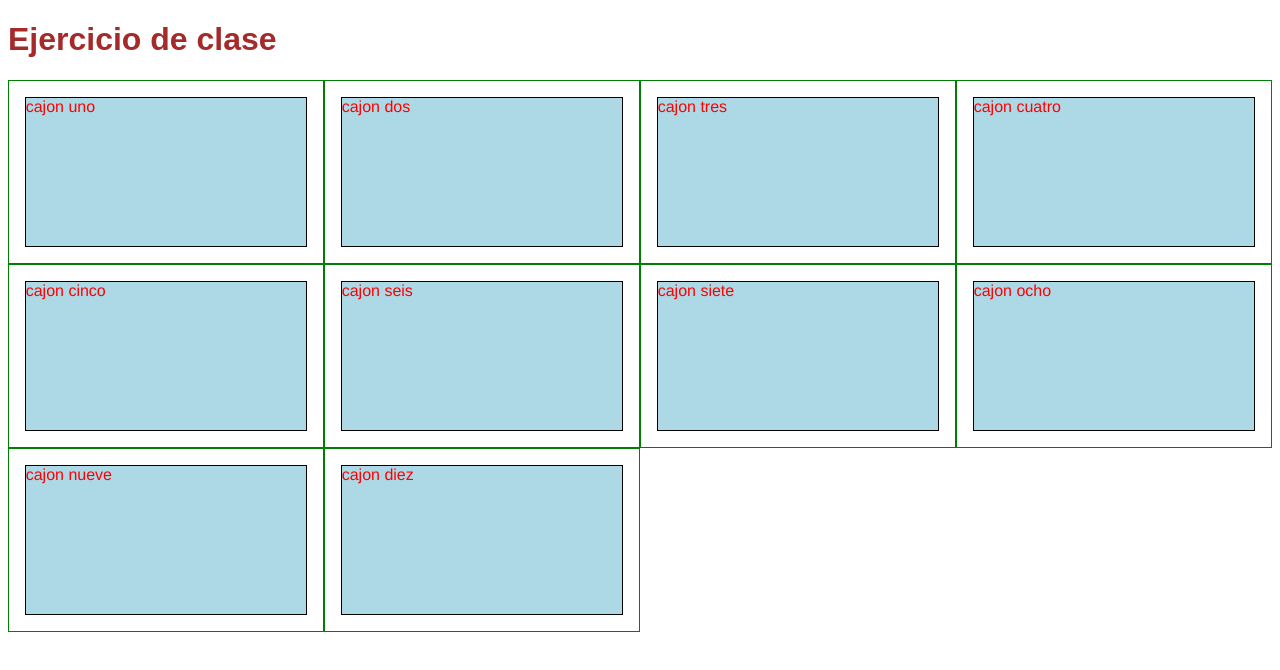
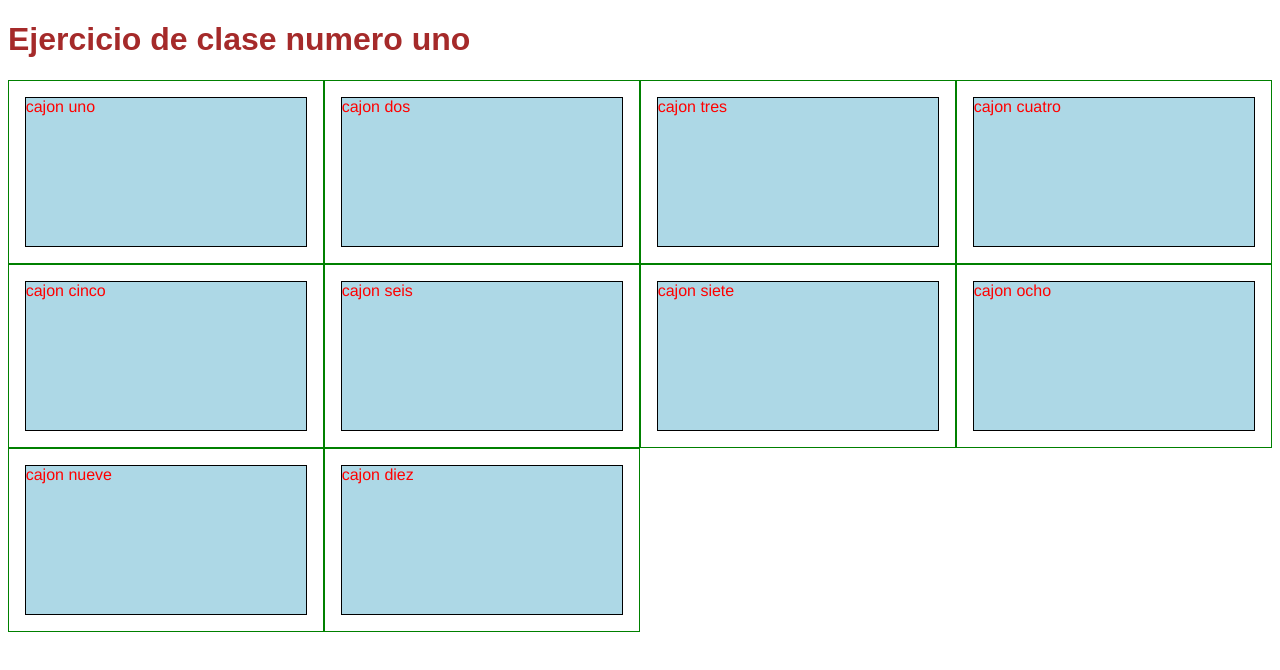
Before and after one commit to CAMILO92/CouseraCourse, a plain HTML site: page site/index.html in a window 1280 px wide. Drawn offline with Linux system fonts and the light colour scheme.

Commit message:
little change

```diff
--- a/site/index.html
+++ b/site/index.html
@@ -191,7 +191,7 @@
 
 
 <body>
-  <h1>Ejercicio de clase</h1>
+  <h1>Ejercicio de clase numero uno</h1>
   <div class="Contendor">
     <div class="col-lg-3 col-md-6 col-sm-12"> <p>cajon uno</p> </div>
     <div class="col-lg-3 col-md-6 col-sm-12"> <p>cajon dos</p> </div>
```
